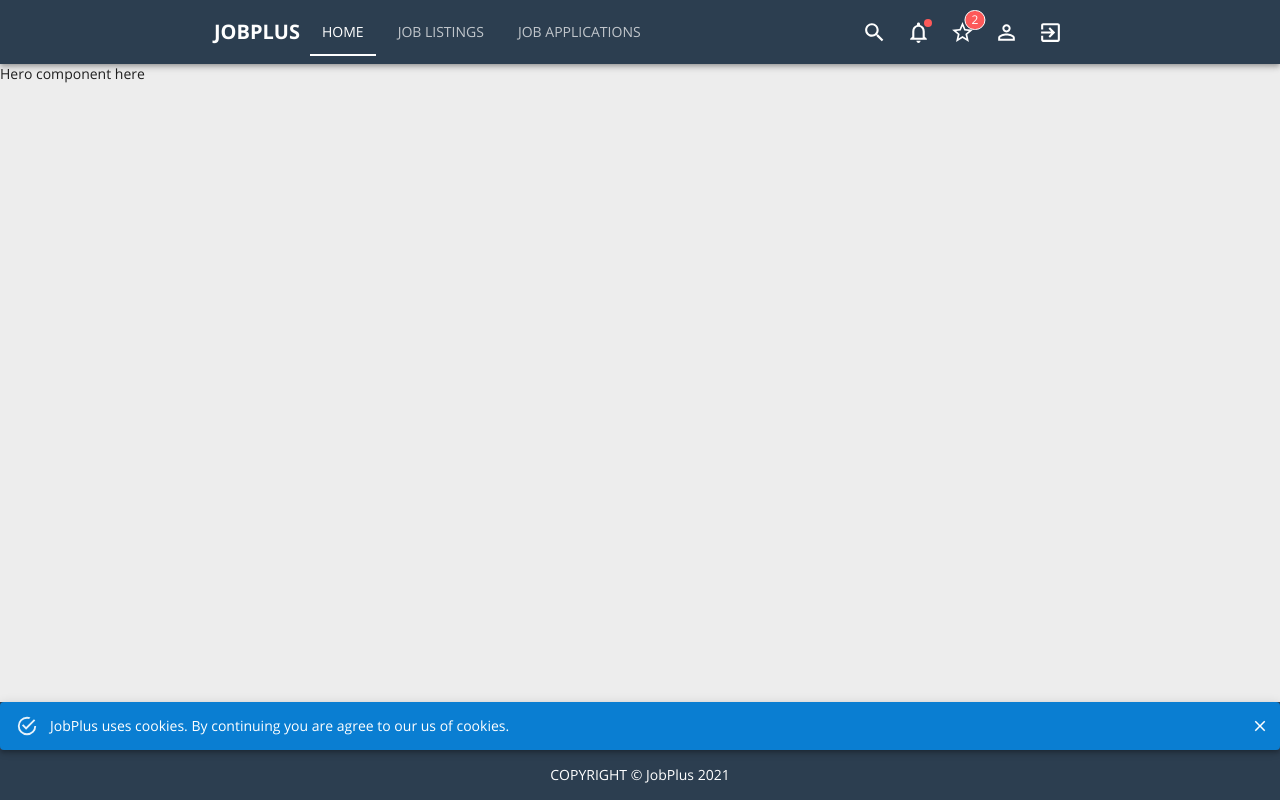
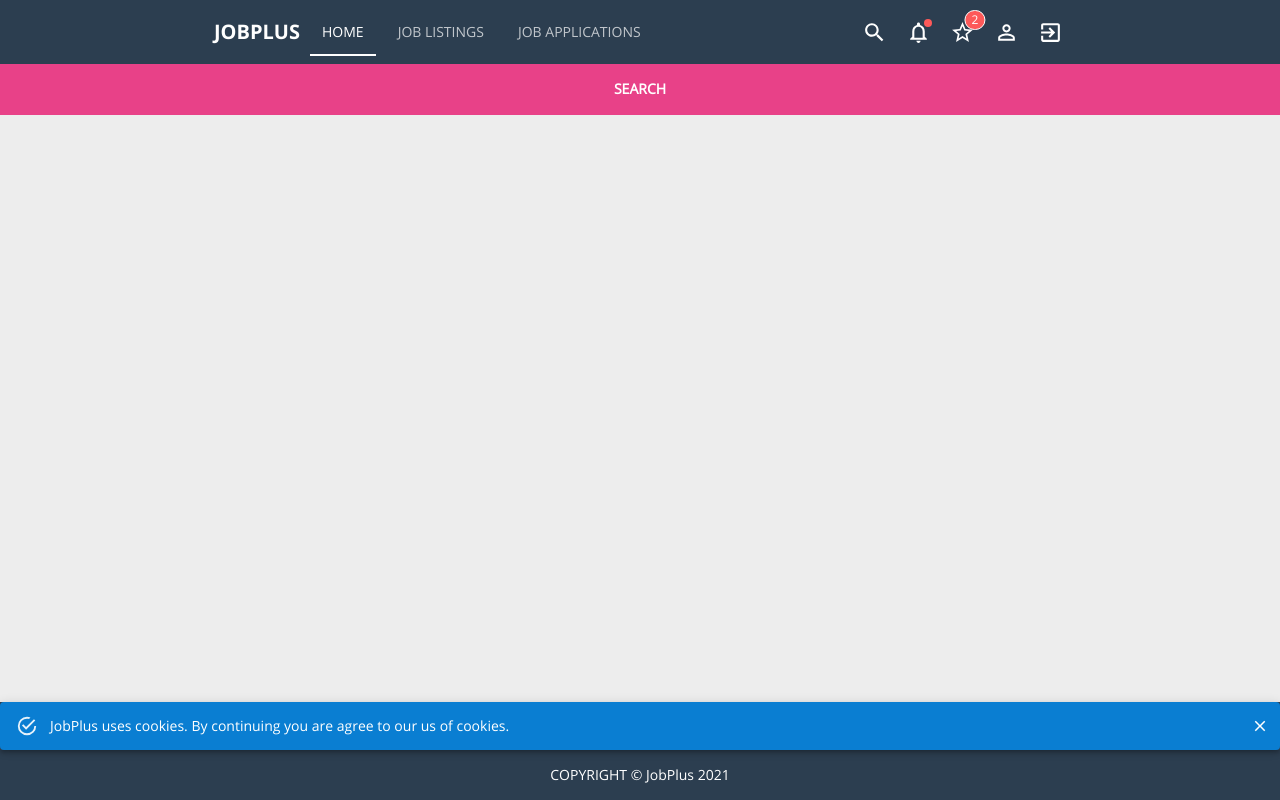
Before and after one commit to Sarkash-pi/JobPlus_React.js, a React (Create React App) app: page / in a window 1280 px wide. Built offline with nearby package versions, Linux system fonts and the light colour scheme.

Commit message:
Structured Form Controls

```diff
--- a/src/components/Hero.js
+++ b/src/components/Hero.js
@@ -1,9 +1,12 @@
 import React from 'react'
+import Controls  from './controls/Controls'
 
 export default function Hero(props) {
   return (
     <>
-      Hero component here
+      <Controls.FormGroupCustom>
+        <Controls.ButtonCustom text='Search'/>
+      </Controls.FormGroupCustom>
     </>
   )
 }
--- /dev/null
+++ b/src/components/controls/ButtonCustom.js
@@ -0,0 +1,32 @@
+import React from 'react'
+import { Button } from '@material-ui/core';
+import { makeStyles } from '@material-ui/styles';
+
+const useStyles = makeStyles(theme => ({
+  root: {
+    marginBottom: '16px',
+    backgroundColor: theme.palette.common.contrast,
+    color: theme.palette.common.light,
+    padding: '13px 20px',
+    borderRadius: 0,
+    fontWeight: 'bold',
+    '&:hover': {
+      backgroundColor: theme.palette.common.contrast,
+    }
+  }
+}))
+
+export default function ButtonCustom(props) {
+  // object deconstracting
+  const { text = 'Submit', ...other } = props;
+  const classes = useStyles();
+
+  return (
+    <Button
+      classes={{ root: classes.root }}
+      {...other}>
+        {text}
+
+    </Button>
+  )
+}
--- /dev/null
+++ b/src/components/controls/Controls.js
@@ -0,0 +1,13 @@
+import ButtonCustom from "./ButtonCustom";
+import FormGroupCustom from "./FormGroupCustom";
+import InputLabelCustom from "./InputLabelCustom";
+import TextFieldCustom from "./TextFieldCustom";
+
+const Controls = {
+  ButtonCustom,
+  FormGroupCustom,
+  InputLabelCustom,
+  TextFieldCustom,
+}
+
+export default Controls;
--- /dev/null
+++ b/src/components/controls/FormGroupCustom.js
@@ -0,0 +1,24 @@
+import React from 'react'
+import { makeStyles } from '@material-ui/core'
+import { FormGroup } from '@material-ui/core'
+
+const useStyles = makeStyles(theme => ({
+  root: {
+    marginBottom: '16px',
+    [theme.breakpoints.down('md')]: {
+      marginBottom: '10px',
+    },
+  }
+}))
+
+export default function FormGroupCustom(props) {
+
+  const classes = useStyles();
+  const { children, ...other } = props;
+
+  return (
+    <FormGroup className={classes.root} {...other}>
+      {children}
+    </FormGroup>
+  )
+}
--- /dev/null
+++ b/src/components/controls/InputLabelCustom.js
@@ -0,0 +1,37 @@
+import React from 'react'
+import { makeStyles } from '@material-ui/core'
+import { InputLabel } from '@material-ui/core'
+import clsx from 'clsx';
+
+const useStyles = makeStyles((theme) => ({
+  root: {
+    marginBottom: '5px',
+    ...theme.fonts.bold,
+  },
+  primary: {
+    color: theme.palette.common.alpha,
+  },
+  secondary: {
+    color: theme.palette.common.light,
+  },
+  default: {
+    color: theme.palette.common.alpha,
+  }
+}))
+
+
+export default function InputLabelCustom(props) {
+  const classes = makeStyles();
+  const { label, color } = props;
+
+  return (
+    <div>
+      <InputLabel className={clsx({
+        [classes.root]: true, //always applies
+        [classes.primary]: color === 'primary',
+        [classes.secondary]: color === 'secondary',
+        [classes.default]: color === undefined,
+      })}>{label}</InputLabel>
+    </div>
+  )
+}
--- /dev/null
+++ b/src/components/controls/TextFieldCustom.js
@@ -0,0 +1,32 @@
+import React from 'react'
+import TextField from '@material-ui/core/TextField';
+import { makeStyles } from '@material-ui/styles';
+
+const useStyles = makeStyles(theme => ({
+  input: {
+    backgroundcolor: theme.palette.common.light,
+    border: ` 1px solid ${theme.palette.common.delta}`,
+  }
+}))
+
+export default function TextFieldCustom(props) {
+  const { id, color, size, placeholder, variant, ...other } = props;
+  const classes = useStyles();
+
+  return (
+    < TextField
+      id={id || "filled-basic"}
+      color={color || "primary"}
+      size={size || "small"}
+      label={placeholder}
+      variant={variant || "filled"}
+      inputProps={{
+        disableUnderline: true,
+        classes: {
+          input: classes.input
+        }
+      }}
+      {...other}
+    />
+  )
+}
```
Also changed, not shown: src/components/Form.js (added, +11 -0 lines).
